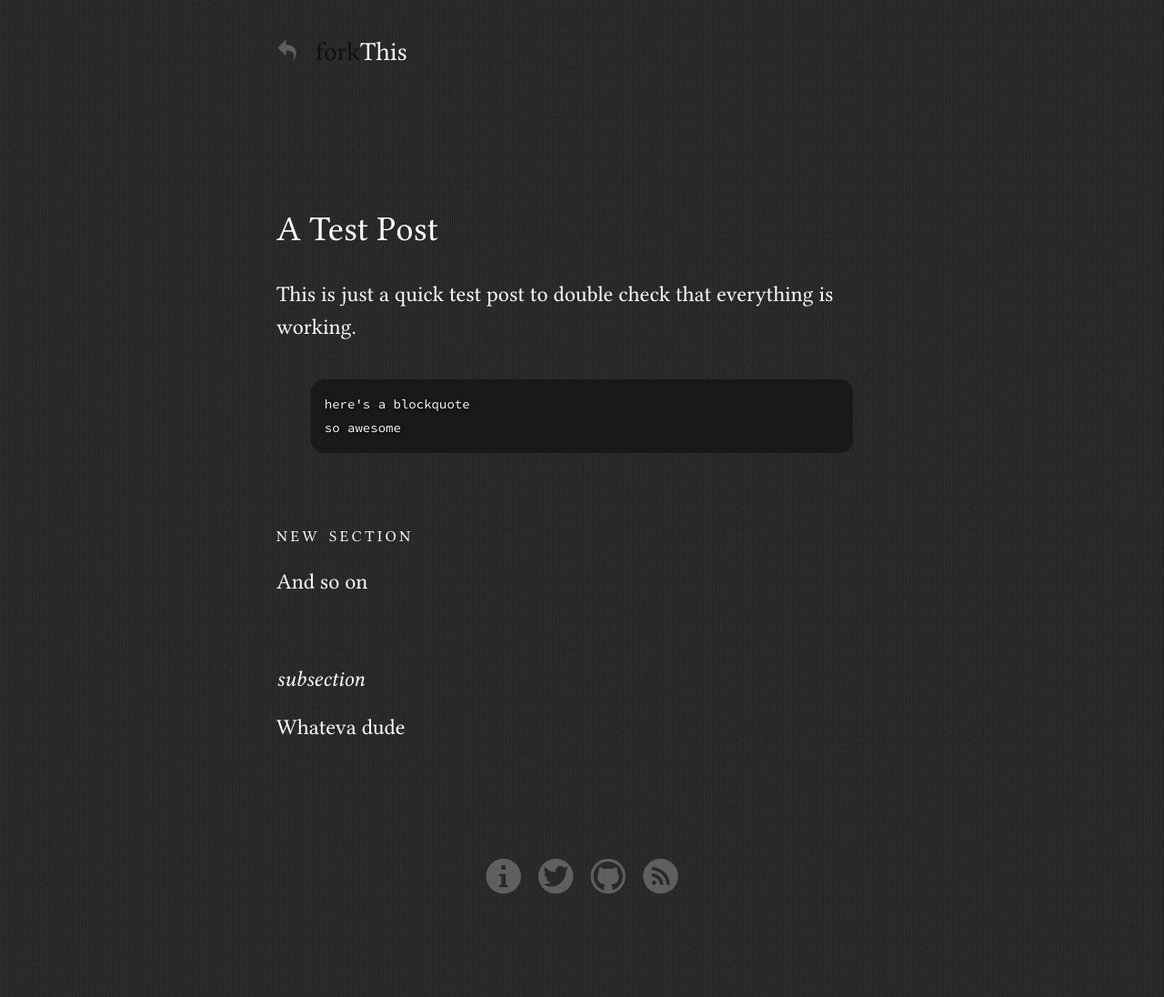
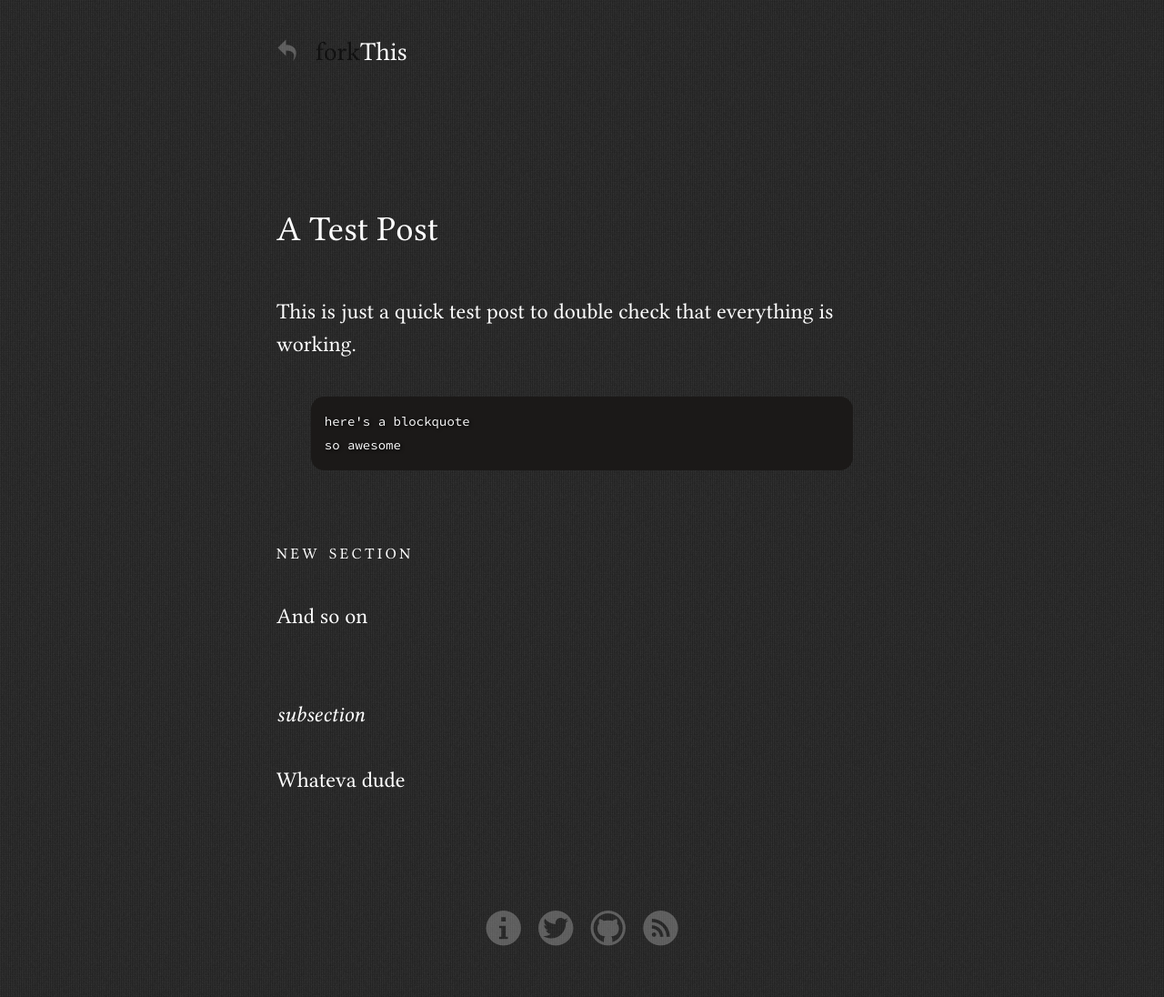
Before and after one commit to dmrutherford/dmrutherford.github.io, a Jekyll site: the page built from _posts/2013-01-25-test-post.md, in a window 1280 px wide. Shown: the whole page at 91% size. Built offline with Jekyll 4.4.1, drawn with Linux system fonts in a browser that asks for light colours; before the commit the page ends 1039 px from its top, so only the background shows below that.

Commit message:
Margin tweaks; variables for breakpoints

```diff
--- a/css/_sass/_basics.scss
+++ b/css/_sass/_basics.scss
@@ -13,11 +13,11 @@ html {
 		background-size:		128px 128px;
 	}
 
-	@media (min-width: 38em) {
+	@media (min-width: $break-1) {
 		font-size:				62.5%;
 	}
 
-	@media (min-width: 46em) {
+	@media (min-width: $break-2) {
 		font-size:				75%;
 	}
 }
--- a/css/_sass/_variables.scss
+++ b/css/_sass/_variables.scss
@@ -47,3 +47,5 @@ $corduroy-2x: 	url('/img/corduroy@2x.png');
 // SIZES
 
 $footer-height:	8.6rem;
+$break-1:		40em;
+$break-2:		60em;
--- a/css/styles.css
+++ b/css/styles.css
@@ -110,10 +110,10 @@ html {
     html {
       background: url("/img/corduroy@2x.png");
       background-size: 128px 128px; } }
-  @media (min-width: 38em) {
+  @media (min-width: 40em) {
     html {
       font-size: 62.5%; } }
-  @media (min-width: 46em) {
+  @media (min-width: 60em) {
     html {
       font-size: 75%; } }
 
@@ -151,7 +151,10 @@ body {
 /* OTHER HEADERS */
 .page-header, .post-header, h2, h3 {
   line-height: 1.2;
-  margin: 6.4rem 0 1.6rem; }
+  margin: 6.4rem 0 3.2rem; }
+
+h2 + h3, ol h2, ol h3, ul h2, ul h3 {
+  margin-top: 3.2rem; }
 
 .page-header, .post-header {
   font-size: 3.2rem; }
@@ -294,6 +297,9 @@ ul ol {
 ol ul, ul ul {
   list-style: circle; }
 
+ol p + ol, ol p + ul, ul p + ol, ul p + ul {
+  margin-top: -3.2rem; }
+
 /* CODE */
 code {
   background-color: #1b1918;
@@ -316,7 +322,7 @@ pre {
     box-shadow: none;
     line-height: 1.2;
     padding: 0; }
-    @media (min-width: 38em) {
+    @media (min-width: 40em) {
       pre code {
         font-size: 0.65em; } }
 
```
Also changed, not shown: css/_sass/_typography.scss (+10 -2 lines).
